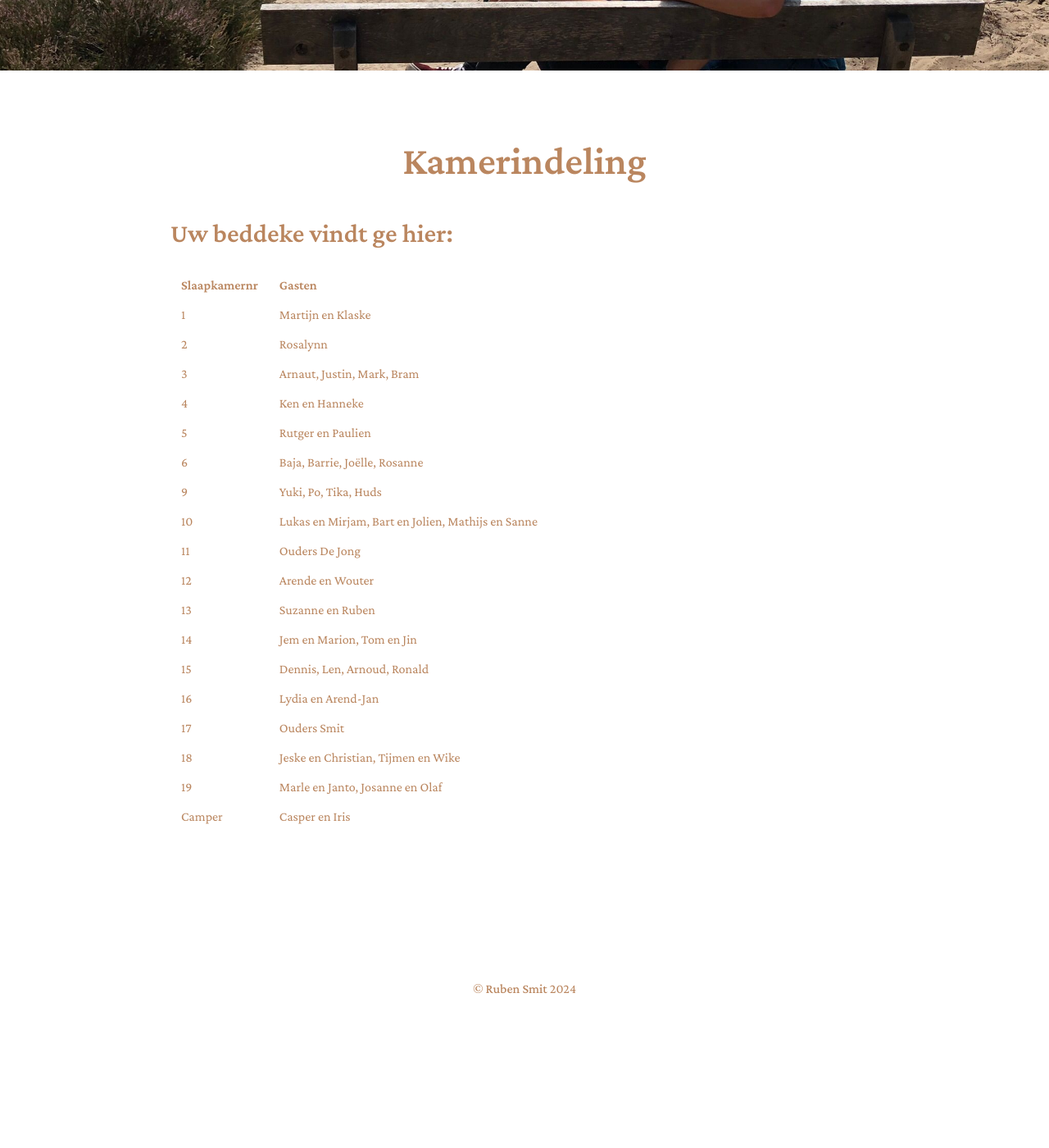
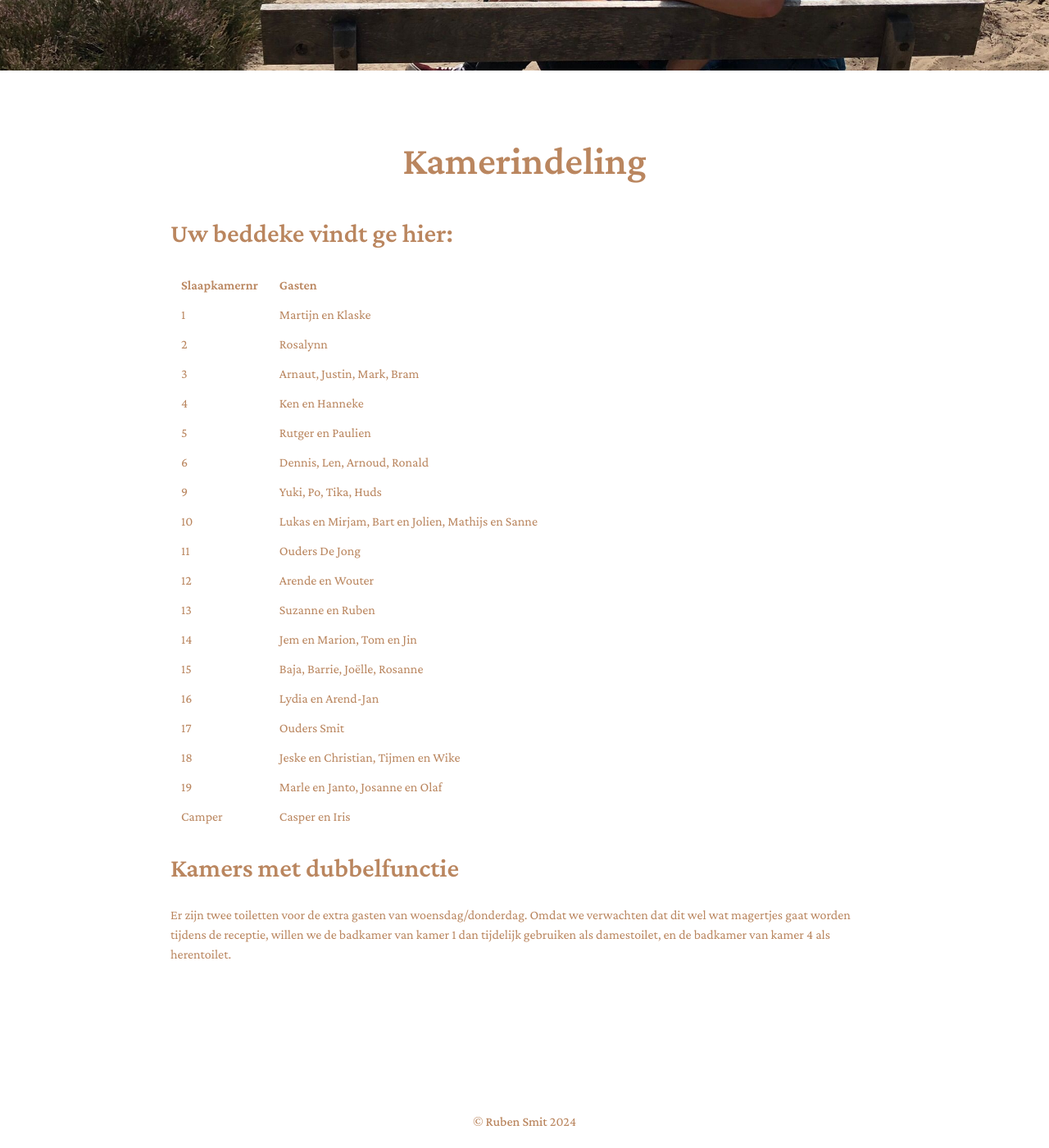
Before and after one commit to RubenSmit/bruiloftjeanineenruben.nl, a Jekyll site: the page built from kamers.markdown, in a window 1280 px wide and 1400 px high, scrolled down 550 px. Shown: the whole window at 82% size. Built offline with Jekyll 4.4.1, drawn with Linux system fonts in a browser that asks for light colours; before the commit the page ends 1788 px from its top, so only the background shows below that.

Commit message:
Update kamers.markdown

```diff
--- a/kamers.markdown
+++ b/kamers.markdown
@@ -12,16 +12,19 @@ layout: default
 | 3 | Arnaut, Justin, Mark, Bram |
 | 4 | Ken en Hanneke |
 | 5 | Rutger en Paulien |
-| 6 | Baja, Barrie, Joëlle, Rosanne |
+| 6 | Dennis, Len, Arnoud, Ronald |
 | 9 | Yuki, Po, Tika, Huds|
 | 10 | Lukas en Mirjam, Bart en Jolien, Mathijs en Sanne |
 | 11 | Ouders De Jong |
 | 12 | Arende en Wouter |
 | 13 | Suzanne en Ruben |
 | 14 | Jem en Marion, Tom en Jin |
-| 15 | Dennis, Len, Arnoud, Ronald |
+| 15 | Baja, Barrie, Joëlle, Rosanne |
 | 16 | Lydia en Arend-Jan |
 | 17 | Ouders Smit |
 | 18 | Jeske en Christian, Tijmen en Wike |
 | 19 | Marle en Janto, Josanne en Olaf |
 | Camper | Casper en Iris |
+
+## Kamers met dubbelfunctie
+Er zijn twee toiletten voor de extra gasten van woensdag/donderdag. Omdat we verwachten dat dit wel wat magertjes gaat worden tijdens de receptie, willen we de badkamer van kamer 1 dan tijdelijk gebruiken als damestoilet, en de badkamer van kamer 4 als herentoilet.
```
